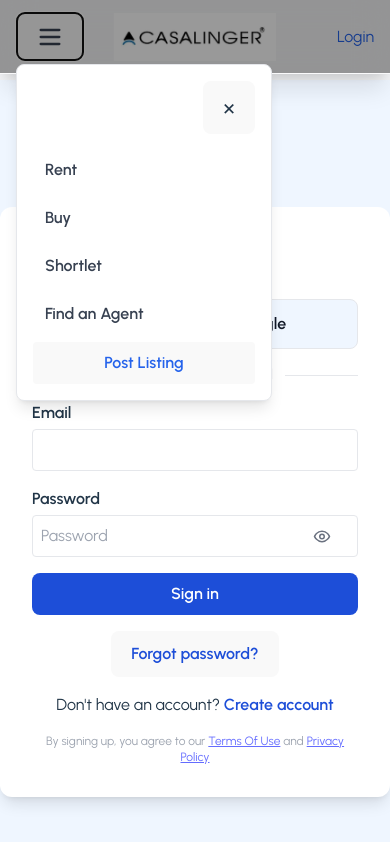
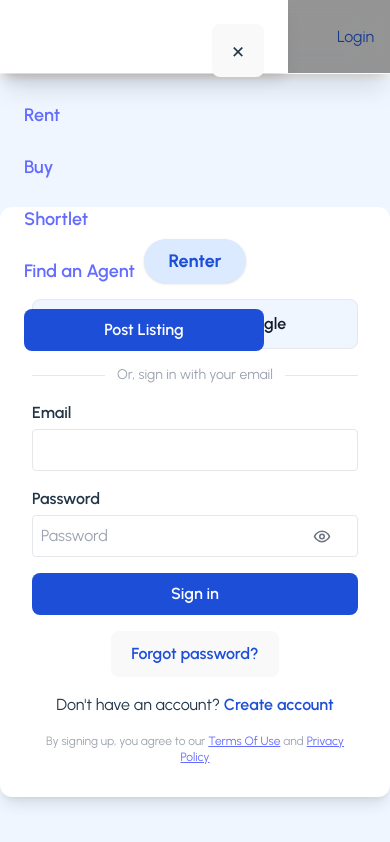
Before and after one commit to Ainard09/casalinger-prod, a React (Vite) app in the folder pipeline/my-chatbot-app/: page /login in a window 390 px wide. Both pictures are taken after a click on the button 50 px from the left and 36 px from the top of the page. Shown: the top 842 px of the page. Built offline with nearby package versions, Linux system fonts and the light colour scheme; no server answers; grey boxes are pictures that could not be loaded.

Commit message:
update navbar/login/register.jsx
 fix zoom out and color changes on small screens

```diff
--- a/pipeline/my-chatbot-app/src/components/Navbar.jsx
+++ b/pipeline/my-chatbot-app/src/components/Navbar.jsx
@@ -307,44 +307,32 @@ const Navbar = () => {
                     )}
                 </div>
             </div>
-            {/* Mobile menu sliding overlay */}
+            {/* Mobile menu (add onClick to close menu) */}
+            {mobileOpen && (
+                <div className="fixed inset-0 z-40 bg-black/40" onClick={() => setMobileOpen(false)}></div>
+            )}
             <AnimatePresence>
                 {mobileOpen && (
                     <motion.div
                         initial={{ x: '-100%' }}
                         animate={{ x: 0 }}
                         exit={{ x: '-100%' }}
-                        transition={{ duration: 0.25 }}
-                        className="fixed inset-0 z-50 md:hidden bg-black/40"
-                        onClick={() => setMobileOpen(false)}
+                        transition={{ duration: 0.2 }}
+                        className="fixed top-0 left-0 w-72 h-full bg-white shadow-lg z-50 flex flex-col gap-6 p-6"
                     >
-                        <motion.div
-                            initial={{ x: '-100%' }}
-                            animate={{ x: 0 }}
-                            exit={{ x: '-100%' }}
-                            transition={{ duration: 0.25 }}
-                            className="absolute left-4 top-16 w-64 bg-white border border-gray-200 rounded-lg shadow-lg p-4 flex flex-col gap-2"
-                            onClick={e => e.stopPropagation()}
+                        <button className="self-end" onClick={() => setMobileOpen(false)}>
+                            <span className="text-2xl">&times;</span>
+                        </button>
+                        <Link to="/" className="text-lg font-semibold" onClick={() => setMobileOpen(false)}>Rent</Link>
+                        <Link to="/buy" className="text-lg font-semibold" onClick={() => setMobileOpen(false)}>Buy</Link>
+                        <Link to="/shortlet" className="text-lg font-semibold" onClick={() => setMobileOpen(false)}>Shortlet</Link>
+                        <Link to="/agents" className="text-lg font-semibold" onClick={() => setMobileOpen(false)}>Find an Agent</Link>
+                        <button
+                            className="w-full bg-blue-700 text-white py-2 rounded-lg font-semibold hover:bg-blue-800 transition text-base focus:outline-none focus:ring-0 touch-manipulation select-none"
+                            onClick={() => { setMobileOpen(false); navigate('/agent/register'); }}
                         >
-                            <button className="self-end mb-2" onClick={() => setMobileOpen(false)}>
-                                <span className="text-2xl">&times;</span>
-                            </button>
-                            <Link to="/" className="px-3 py-2 rounded font-semibold text-gray-700 hover:bg-blue-100 hover:text-blue-700 transition" onClick={() => setMobileOpen(false)}>Rent</Link>
-                            <Link to="/buy" className="px-3 py-2 rounded font-semibold text-gray-700 hover:bg-blue-100 hover:text-blue-700 transition" onClick={() => setMobileOpen(false)}>Buy</Link>
-                            <Link to="/shortlet" className="px-3 py-2 rounded font-semibold text-gray-700 hover:bg-blue-100 hover:text-blue-700 transition" onClick={() => setMobileOpen(false)}>Shortlet</Link>
-                            <Link to="/agents" className="px-3 py-2 rounded font-semibold text-gray-700 hover:bg-blue-100 hover:text-blue-700 transition" onClick={() => setMobileOpen(false)}>Find an Agent</Link>
-                            {(session && session.user && currentUser) && (
-                                <Link to="/community" className="px-3 py-2 rounded font-semibold text-gray-700 hover:bg-blue-100 hover:text-blue-700 transition" onClick={() => setMobileOpen(false)}>Community Insights</Link>
-                            )}
-                            {!isLoggedIn && (
-                                <button
-                                    className="px-3 py-2 rounded font-semibold text-blue-600 hover:bg-blue-100 hover:text-blue-700 transition"
-                                    onClick={() => navigate('/agent/register')}
-                                >
-                                    Post Listing
-                                </button>
-                            )}
-                        </motion.div>
+                            Post Listing
+                        </button>
                     </motion.div>
                 )}
             </AnimatePresence>
--- a/pipeline/my-chatbot-app/src/pages/Login.jsx
+++ b/pipeline/my-chatbot-app/src/pages/Login.jsx
@@ -105,7 +105,7 @@ const Login = () => {
                             <label className="block font-semibold mb-1">Email</label>
                             <input
                                 type="email"
-                                className="w-full border rounded p-2"
+                                className="w-full border rounded p-2 text-base"
                                 value={email}
                                 onChange={e => setEmail(e.target.value)}
                                 required
@@ -119,7 +119,7 @@ const Login = () => {
                         />
                         <button
                             type="submit"
-                            className="w-full bg-blue-700 text-white py-2 rounded-lg font-semibold hover:bg-blue-800 transition"
+                            className="w-full bg-blue-700 text-white py-2 rounded-lg font-semibold hover:bg-blue-800 transition text-base focus:outline-none focus:ring-0 touch-manipulation select-none"
                             disabled={loading}
                         >
                             {loading ? 'Signing in...' : 'Sign in'}
@@ -131,7 +131,7 @@ const Login = () => {
                             <label className="block font-semibold mb-1">Email</label>
                             <input
                                 type="email"
-                                className="w-full border rounded p-2"
+                                className="w-full border rounded p-2 text-base"
                                 value={email}
                                 onChange={e => setEmail(e.target.value)}
                                 required
@@ -140,7 +140,7 @@ const Login = () => {
                         </div>
                         <button
                             type="submit"
-                            className="w-full bg-blue-700 text-white py-2 rounded-lg font-semibold hover:bg-blue-800 transition"
+                            className="w-full bg-blue-700 text-white py-2 rounded-lg font-semibold hover:bg-blue-800 transition text-base focus:outline-none focus:ring-0 touch-manipulation select-none"
                             disabled={loading}
                         >
                             {loading ? 'Sending...' : 'Send Reset Link'}
@@ -149,7 +149,7 @@ const Login = () => {
                 )}
                 <div className="mt-4 text-center">
                     <button
-                        className="text-blue-700 font-semibold hover:underline"
+                        className="text-blue-700 font-semibold hover:underline text-base focus:outline-none focus:ring-0 touch-manipulation select-none"
                         onClick={() => setShowForgot(!showForgot)}
                         type="button"
                     >
--- a/pipeline/my-chatbot-app/src/pages/Register.jsx
+++ b/pipeline/my-chatbot-app/src/pages/Register.jsx
@@ -85,7 +85,7 @@ const Register = () => {
                 </div>
                 <button
                     onClick={handleGoogle}
-                    className="w-full flex items-center justify-center gap-2 bg-blue-50 text-gray-900 font-semibold py-3 rounded-lg mb-4 border border-gray-200 hover:bg-blue-100 transition"
+                    className="w-full flex items-center justify-center gap-2 bg-blue-50 text-gray-900 font-semibold py-3 rounded-lg mb-4 border border-gray-200 hover:bg-blue-100 transition text-base focus:outline-none focus:ring-0 touch-manipulation select-none"
                     disabled={loading}
                 >
                     <img src="https://www.svgrepo.com/show/475656/google-color.svg" alt="Google" className="w-5 h-5" />
@@ -103,7 +103,7 @@ const Register = () => {
                         <label className="block font-semibold mb-1">Email</label>
                         <input
                             type="email"
-                            className="w-full border rounded p-2"
+                            className="w-full border rounded p-2 text-base"
                             value={email}
                             onChange={e => setEmail(e.target.value)}
                             required
@@ -117,7 +117,7 @@ const Register = () => {
                     />
                     <button
                         type="submit"
-                        className="w-full bg-blue-700 text-white py-2 rounded-lg font-semibold hover:bg-blue-800 transition"
+                        className="w-full bg-blue-700 text-white py-2 rounded-lg font-semibold hover:bg-blue-800 transition text-base focus:outline-none focus:ring-0 touch-manipulation select-none"
                         disabled={loading}
                     >
                         {loading ? 'Registering...' : 'Sign up'}
```
